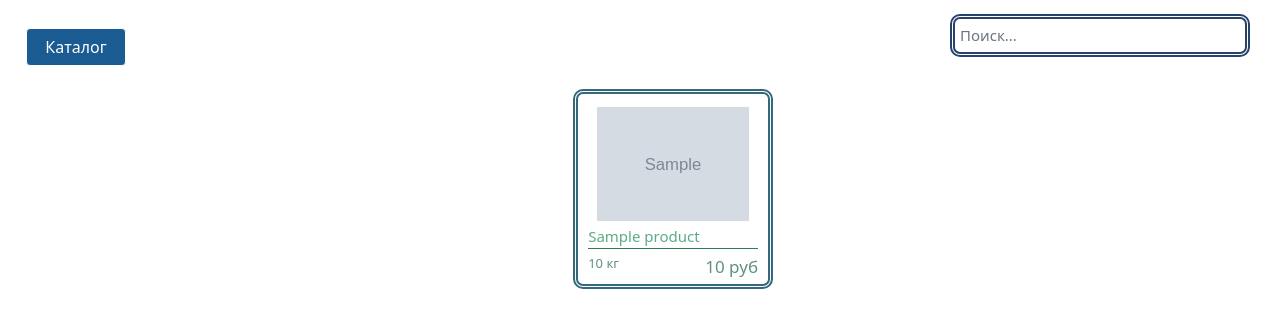
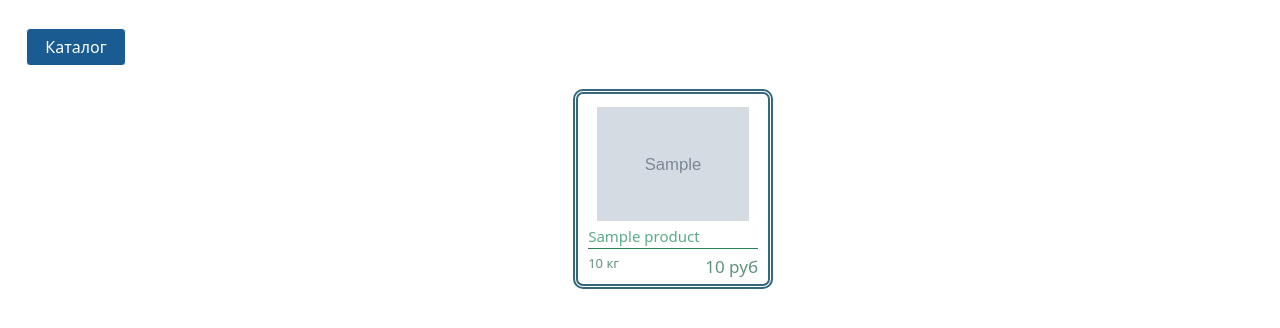
Before and after one commit to KatyaGotskina/rpm_2023, a Flask app: template flask_app/templates/category_products.html in a window 1280 px wide. Shown: the part 56-384 px from the top of the page. Run offline with Flask 3, Linux system fonts and the light colour scheme; the template is opened without the code that fills it: most values are stand-ins (such as "Sample title", 1, 10 or a date in 2020); grey boxes marked "Sample" are stand-in pictures; some libraries are stand-ins or nearby versions.

Commit message:
deleted: search field for category_products and url_for used

```diff
--- a/flask_app/static/css/category_products.css
+++ b/flask_app/static/css/category_products.css
@@ -62,20 +62,3 @@
       color: #3c7d60;
       font-size: 20px;
   }
-
-  .search-box {
-    position: absolute;
-    top: 70px;
-    right: 10px;
-    margin-right: 20px;
-    z-index: 999;
-}
-
-.search-box input {
-    border: thick double #25436b;
-    border-radius: 10px;
-    width: 300px;
-    padding: 5px;
-    font-size: 15px;
-    /* Другие стили по вашему усмотрению */
-}
--- a/flask_app/templates/category_products.html
+++ b/flask_app/templates/category_products.html
@@ -4,9 +4,6 @@
 <link rel="stylesheet" href="{{ url_for('static', filename='css/category_products.css') }}">
 {% endblock %}
 {% block content %}
-<div class="search-box">
-    <input type="text" id="product-search" class="form-control" placeholder="Поиск..." onchange="get_prod()">
-</div>
 <!-- This goes somewhere in your main layout -->
 <button style="
 margin-top: 20px;
@@ -25,7 +22,7 @@ width: 100px;
         <!-- Here you can add your content or links -->
         <ul>
             {% for cat in categories %}
-                <li><a href="{{ cat.id }}" style="text-decoration: none; color: #61917c; font-size: 20px;">{{ cat.name }}</a></li>
+                <li><a href="{{ url_for('filter_category', category_id=cat.id) }}" style="text-decoration: none; color: #61917c; font-size: 20px;">{{ cat.name }}</a></li>
             {% endfor %}
         </ul>
     </div>
```
